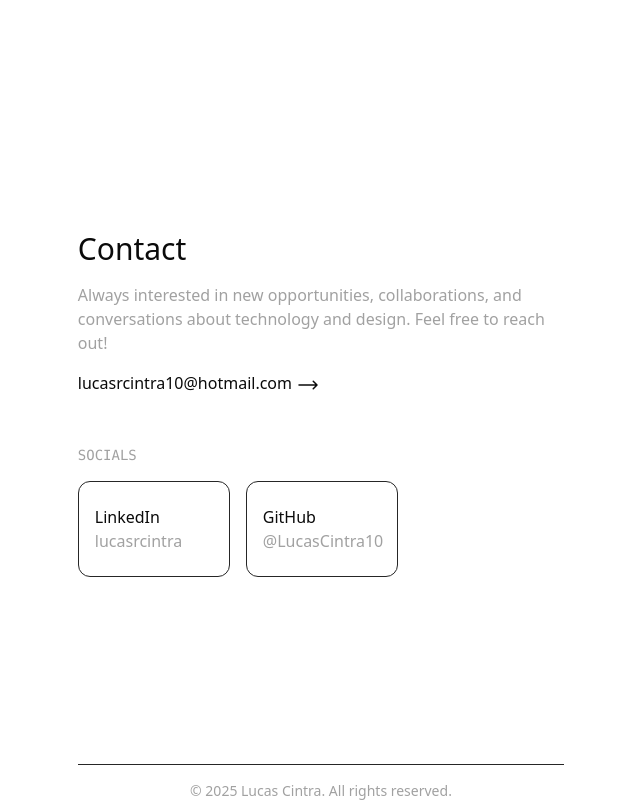
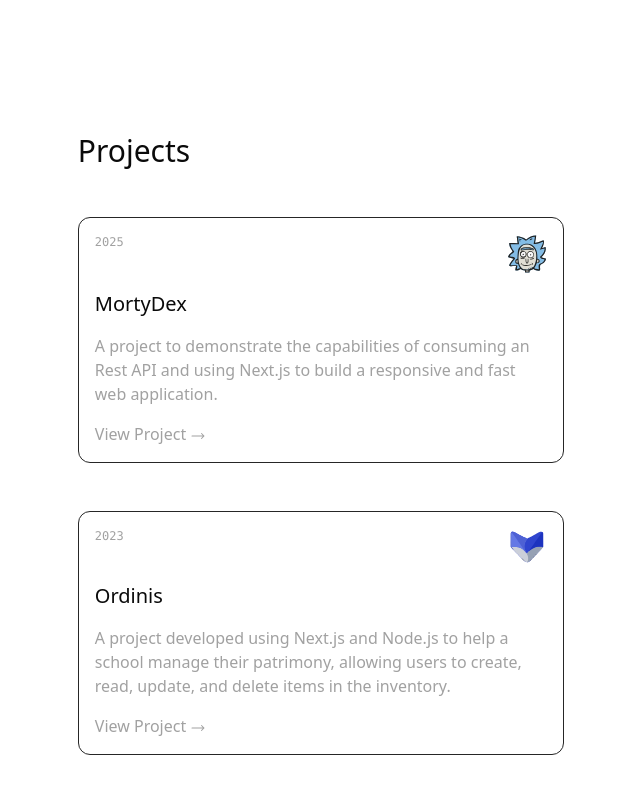
Before and after one commit to LucasCintra10/portifolio-app, a Next.js app: page / in a window 1280 px wide. Shown: the part 1620-2422 px from the top of the page, without its empty margins (319-959 px from the left). Built offline with nearby package versions, Linux system fonts and the light colour scheme.

Commit message:
feat: projects session

```diff
--- a/src/app/page.js
+++ b/src/app/page.js
@@ -4,6 +4,7 @@ import { useLanguage } from "@/contexts/LanguageContext";
 import { useTheme } from "@/contexts/ThemeContext";
 import { motion } from "framer-motion";
 import { useState, useRef, useEffect } from "react";
+import Image from "next/image";
 
 const skills = [
   "React",
@@ -53,6 +54,7 @@ export default function Home() {
 
   const aboutRef = useRef(null);
   const experienceRef = useRef(null);
+  const projectRef = useRef(null);
   const contactRef = useRef(null);
 
   const scrollToSection = (ref) => {
@@ -70,6 +72,8 @@ export default function Home() {
               setActiveSection("about");
             } else if (entry.target === experienceRef.current) {
               setActiveSection("experience");
+            } else if (entry.target === projectRef.current) {
+              setActiveSection("project");
             } else if (entry.target === contactRef.current) {
               setActiveSection("contact");
             }
@@ -84,6 +88,7 @@ export default function Home() {
 
     if (aboutRef.current) observer.observe(aboutRef.current);
     if (experienceRef.current) observer.observe(experienceRef.current);
+    if (projectRef.current) observer.observe(projectRef.current);
     if (contactRef.current) observer.observe(contactRef.current);
 
     return () => observer.disconnect();
@@ -107,6 +112,13 @@ export default function Home() {
             activeSection === "experience" ? "bg-primary" : "bg-secondary hover:opacity-80"
           }`}
           aria-label="Go to Experience section"
+        />
+        <button
+          onClick={() => scrollToSection(projectRef)}
+          className={`w-2 h-9 rounded-xl transition-all duration-300 flex items-center justify-center cursor-pointer group ${
+            activeSection === "project" ? "bg-primary" : "bg-secondary hover:opacity-80"
+          }`}
+          aria-label="Go to Projects section"
         />
         <button
           onClick={() => scrollToSection(contactRef)}
@@ -227,6 +239,61 @@ export default function Home() {
       </motion.section>
 
       <motion.section
+        ref={projectRef}
+        variants={containerVariants}
+        initial="hidden"
+        animate="visible"
+        className="w-[90%] md:w-[38%] h-screen mt-8 flex flex-col items-center md:justify-center"
+      >
+        <motion.div variants={itemVariants} className="w-full flex space-y-1 flex-col justify-between items-baseline">
+          <h2 className="text-primary text-3xl">{t("projects")}</h2>
+        </motion.div>
+
+        <motion.div
+          variants={itemVariants}
+          className="w-full flex flex-col gap-4 mt-12 border border-border rounded-xl p-4 hover:border-primary transition-all duration-300 cursor-pointer group"
+          onClick={() => window.open("https://web-mortydex.vercel.app/", "_blank")}
+        >
+          <div className="flex justify-between items-start">
+            <span className="text-secondary text-xs font-mono uppercase">2025</span>
+            <Image src="/mortydex.svg" alt="MortyDex Logo" width={40} height={40} className="flex-shrink-0" />
+          </div>
+          <h3 className="text-primary text-xl hover:text-secondary transition-all duration-300">MortyDex</h3>
+          <span className="text-secondary">{t("mortydexDescription")}</span>
+          <a
+            href="https://web-mortydex.vercel.app/"
+            className="cursor-pointer text-secondary group-hover:text-primary transition-all duration-300"
+            target="_blank"
+            rel="noopener noreferrer"
+          >
+            {t("projectView")}
+            <ArrowLongRightIcon className="h-4 w-4 inline-block ml-1 group-hover:translate-x-1 transition-all duration-300" />
+          </a>
+        </motion.div>
+        <motion.div
+          variants={itemVariants}
+          className="w-full flex flex-col gap-4 mt-12 border border-border rounded-xl p-4 hover:border-primary transition-all duration-300 cursor-pointer group"
+          onClick={() => window.open("https://ordinis.vercel.app/", "_blank")}
+        >
+          <div className="flex justify-between items-start">
+            <span className="text-secondary text-xs font-mono uppercase">2023</span>
+            <Image src="/ordinis.svg" alt="Ordinis Logo" width={40} height={40} className="flex-shrink-0" />
+          </div>
+          <h3 className="text-primary text-xl hover:text-secondary transition-all duration-300">Ordinis</h3>
+          <span className="text-secondary">{t("ordinisDescription")}</span>
+          <a
+            href="https://ordinis.vercel.app/"
+            className="cursor-pointer text-secondary group-hover:text-primary transition-all duration-300"
+            target="_blank"
+            rel="noopener noreferrer"
+          >
+            {t("projectView")}
+            <ArrowLongRightIcon className="h-4 w-4 inline-block ml-1 group-hover:translate-x-1 transition-all duration-300" />
+          </a>
+        </motion.div>
+      </motion.section>
+
+      <motion.section
         ref={contactRef}
         variants={containerVariants}
         initial="hidden"
@@ -235,10 +302,11 @@ export default function Home() {
       >
         <motion.div variants={itemVariants} className="w-full flex flex-col gap-4 justify-between items-baseline">
           <h2 className="text-primary text-3xl">{t("contact")}</h2>
-          <span className="text-secondary">
-            {t("contactDescription")}
-          </span>
-          <a href="mailto:lucasrcintra10@hotmail.com" className="hover:text-secondary transition-all duration-300 text-primary group">
+          <span className="text-secondary">{t("contactDescription")}</span>
+          <a
+            href="mailto:lucasrcintra10@hotmail.com"
+            className="hover:text-secondary transition-all duration-300 text-primary group"
+          >
             lucasrcintra10@hotmail.com
             <ArrowLongRightIcon className="h-6 w-6 inline-block ml-1 group-hover:translate-x-1 transition-all duration-300" />
           </a>
--- a/src/contexts/LanguageContext.js
+++ b/src/contexts/LanguageContext.js
@@ -32,6 +32,12 @@ const translations = {
     technicalSupport: "Technical Support",
     systemMaintenance: "System Maintenance",
     contact: "Contact",
+    projects: "Projects",
+    mortydexDescription:
+      "A project to demonstrate the capabilities of consuming an Rest API and using Next.js to build a responsive and fast web application.",
+    ordinisDescription:
+      "A project developed using Next.js and Node.js to help a school manage their patrimony, allowing users to create, read, update, and delete items in the inventory.",
+    projectView: "View Project",
     contactDescription:
       "Always interested in new opportunities, collaborations, and conversations about technology and design. Feel free to reach out!",
     socials: "Socials",
@@ -66,6 +72,12 @@ const translations = {
       "Forneci suporte técnico e resolução de problemas para questões de hardware e software. Auxiliei na manutenção da infraestrutura de TI, incluindo gerenciamento de rede e atualizações de sistema.",
     technicalSupport: "Suporte Técnico",
     systemMaintenance: "Manutenção de Sistemas",
+    projects: "Projetos",
+    mortydexDescription:
+      "Um projeto para demonstrar as capacidades de consumir uma API Rest e usar Next.js para construir uma aplicação web responsiva e rápida.",
+    ordinisDescription:
+      "Um projeto desenvolvido usando Next.js e Node.js para ajudar uma escola a gerenciar seu patrimônio, permitindo que os usuários criem, leiam, atualizem e excluam itens no inventário.",
+    projectView: "Ver Projeto",
     contact: "Contato",
     contactDescription:
       "Sempre interessado em novas oportunidades, colaborações e conversas sobre tecnologia e design. Sinta-se à vontade para entrar em contato!",
```
Also changed, not shown: public/mortydex.svg (added), public/ordinis.svg (added).
